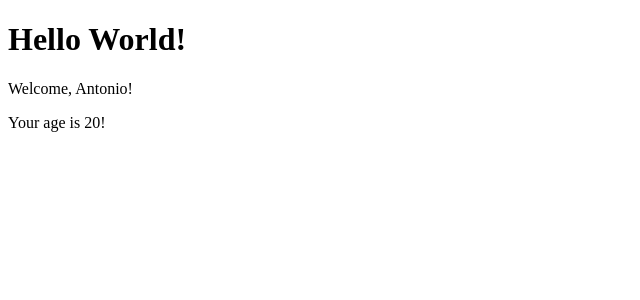
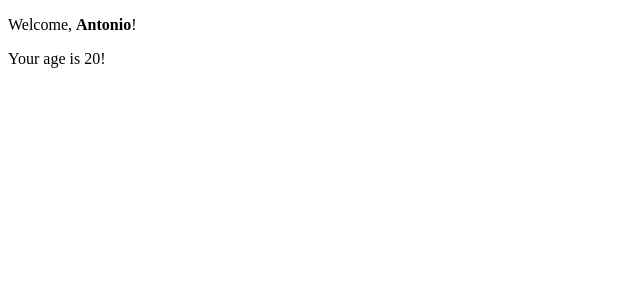
Before and after one commit to Antoniolabbate/COURSE-REACT, a React (Create React App) app in the folder exercise-1/: page / in a window 1280 px wide. Shown: the top 300 px of the page, without its empty margins (0-640 px from the left). Built offline with nearby package versions, Linux system fonts and the light colour scheme.

Commit message:
exercise-11

```diff
--- a/exercise-1/src/Welcome.js
+++ b/exercise-1/src/Welcome.js
@@ -1,10 +1,16 @@
+import React from "react"
+import Age from "./Age";
 
+class Welcome extends React.Component {
+    render() {
+        const age = this.props.age;
 
-export default function Welcome(props){
-    return(
-        <>
-        <h1>Hello World!</h1>
-        <p>Welcome, {props.name}!</p>
-        </>
-    );
+        return (
+            <>
+                <p>Welcome, <strong>{this.props.name}</strong>!</p>
+                {(age > 18 && age < 65) && <Age age={age} />}
+            </>
+        )
+    }
 }
+export default Welcome;
```
